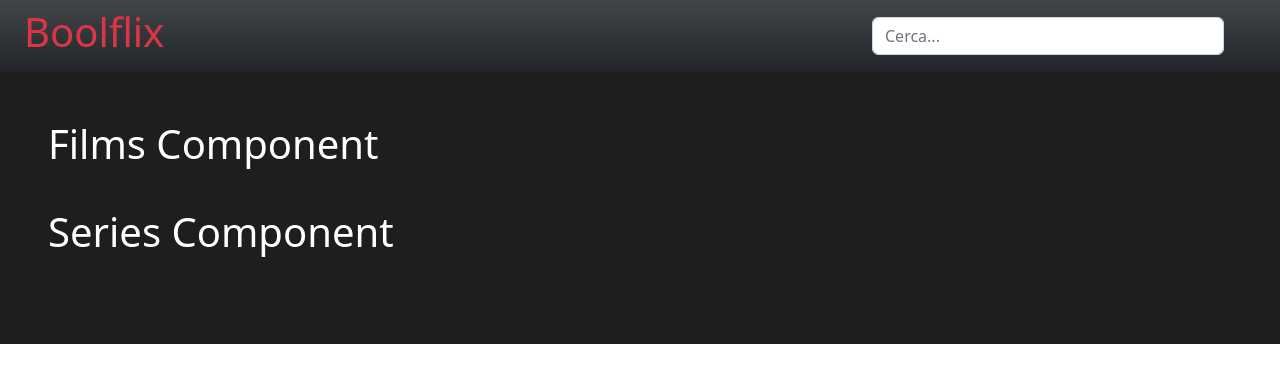
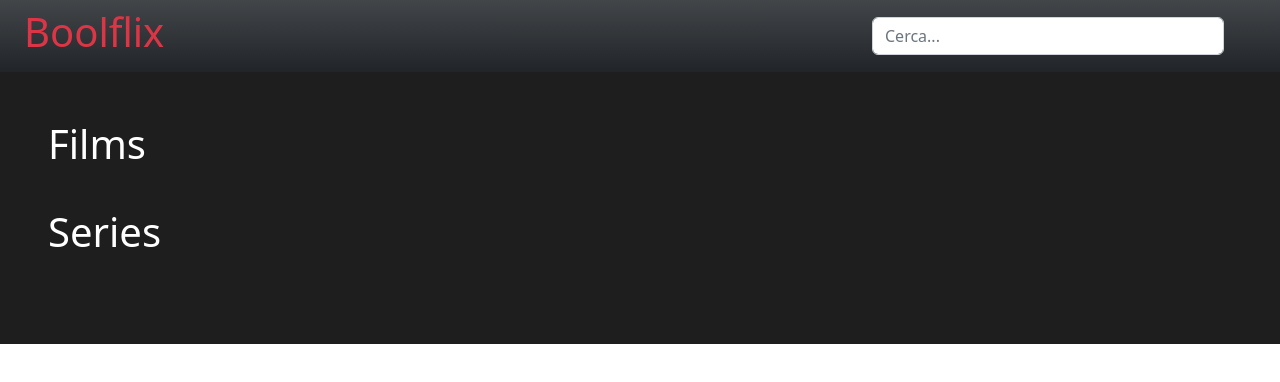
Before and after one commit to yurididomenico/vue-boolflix, a Vue app: page / in a window 1280 px wide. Shown: the top 382 px of the page. Built offline with nearby package versions, Linux system fonts and the light colour scheme.

Commit message:
Fix Titoli

```diff
--- a/src/components/FilmsC.vue
+++ b/src/components/FilmsC.vue
@@ -1,6 +1,6 @@
 <template>
     <div class="overflow">
-        <h1>Films Component</h1>
+        <h1>Films</h1>
         <div class="d-flex p-3 mx-auto">
             <CartaC class="mx-4"
             :arrayFilms="arrayCarte"
--- a/src/components/SeriesC.vue
+++ b/src/components/SeriesC.vue
@@ -1,6 +1,6 @@
 <template>
     <div class="overflow">
-        <h1>Series Component</h1>
+        <h1>Series</h1>
         <div class="d-flex p-3 mx-auto">
             <CartaC class="mx-4"
             :arraySeries="arrayCarte"
```
